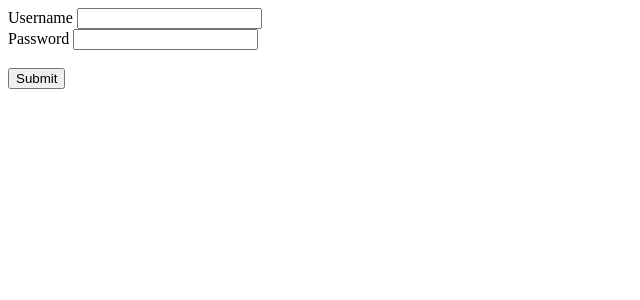
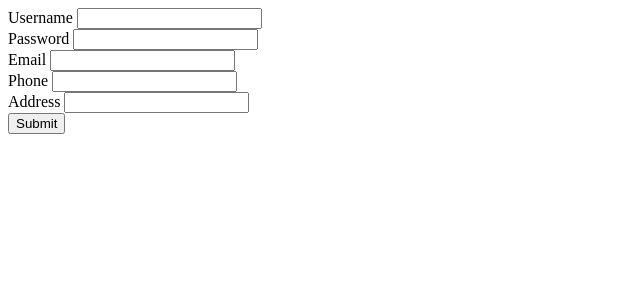
Before and after one commit to simo1209/online-shop, a Flask app: page /register in a window 1280 px wide. Shown: the top 300 px of the page, without its empty margins (0-640 px from the left). Run offline with Flask 2, Linux system fonts and the light colour scheme.

Commit message:
Registration implemented

```diff
--- a/main.py
+++ b/main.py
@@ -22,7 +22,7 @@ def hello_world():
 
 @app.route("/users", methods = ["POST"])
 def create_user():
-    user_data = request.get_json(force=True, silent=True)
+    user_data = request.form
     if user_data == None:
         return "Bad request", 400
     user = User(user_data["email"], user_data["password"], user_data["username"], user_data["address"], user_data["phone"])
@@ -103,20 +103,10 @@ def delete_order(id):
 
     return redirect('/')
 
-@app.route('/register', methods=['GET', 'POST'])
+@app.route('/register', methods=['GET'])
 def register():
     if request.method == 'GET':
         return render_template('register.html')
-    elif request.method == 'POST':
-        values = (
-            None,
-            request.form['username'],
-            User.hash_password(request.form['password'])
-        )
-        User(*values).create()
-
-        return redirect('/')
-
 
 @app.route('/login', methods=["GET", "POST"])
 def login():
--- a/templates/register.html
+++ b/templates/register.html
@@ -1,10 +1,18 @@
-<form action="/register" method="POST">
+<form action="/users" method="POST">
   <label>Username</label>
   <input name="username" type="text"/>
   </br>
   <label>Password</label>
   <input name="password" type="password"/>
+  <br>
+  <label>Email</label>
+  <input name="email" type="text"/>
   </br>
+  <label>Phone</label>
+  <input name="phone" type="text"/>
+  </br>
+  <label>Address</label>
+  <input name="address" type="text"/>
   </br>
   <button type="submit">Submit</button>
 </form>
```
